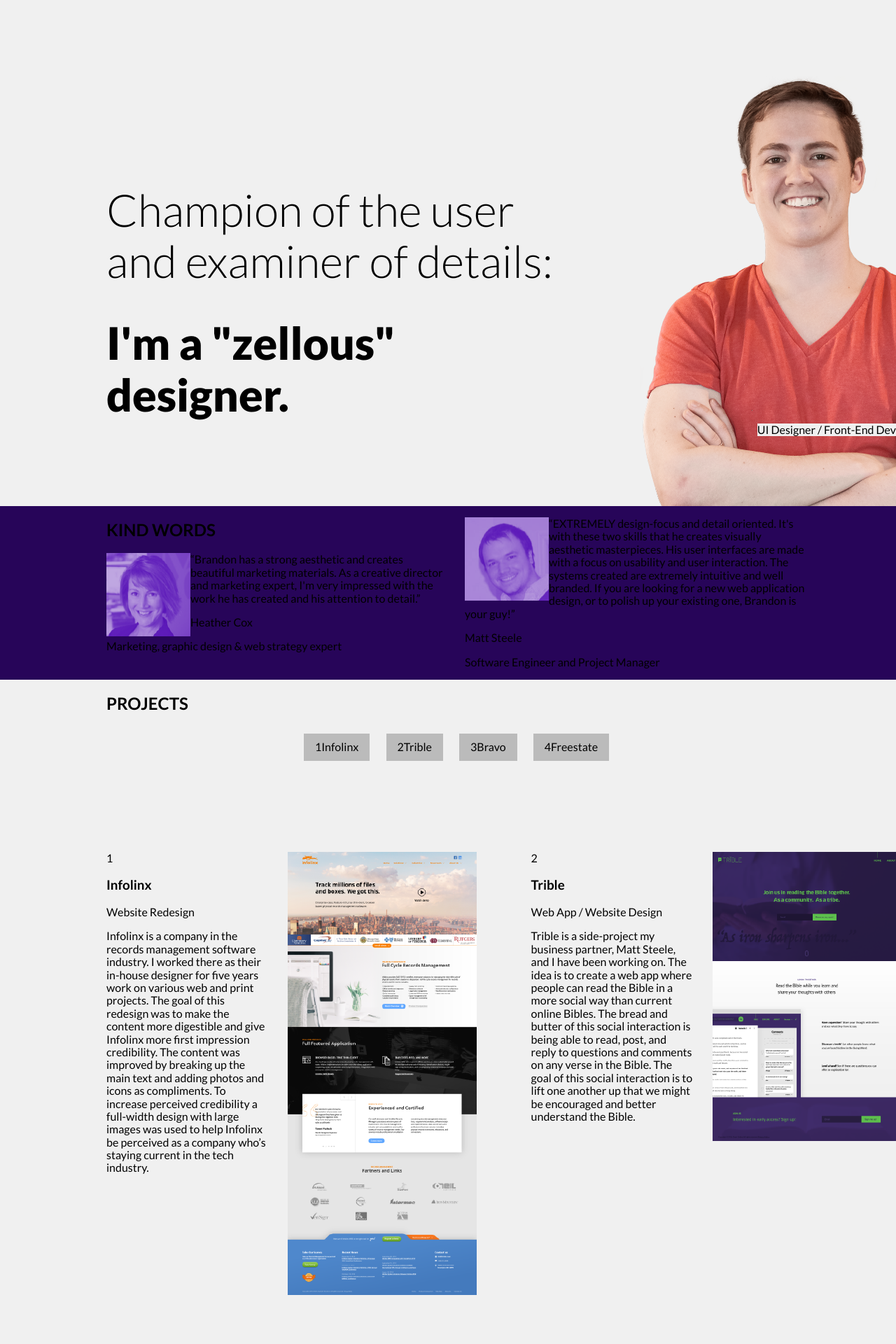
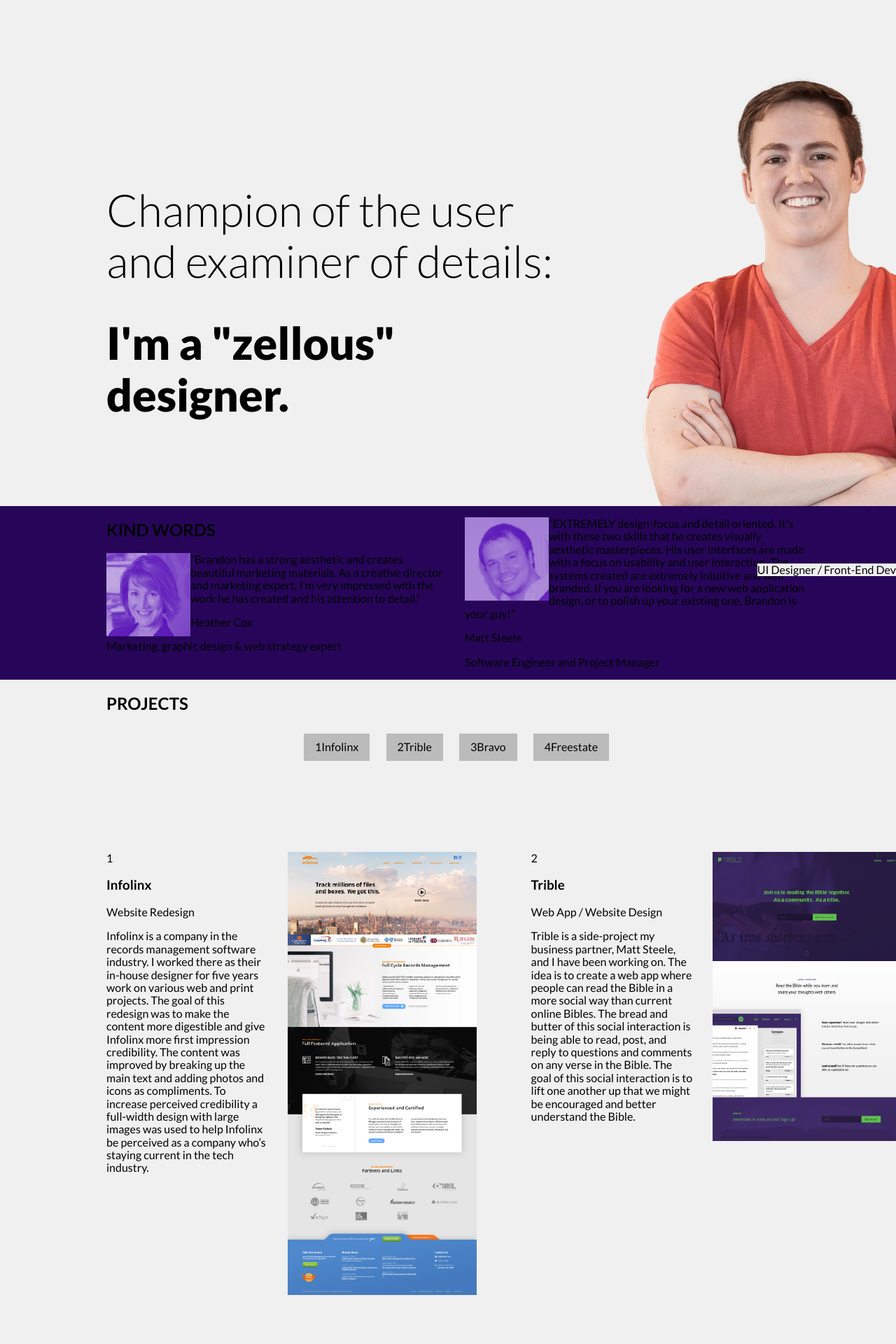
Before and after one commit to bzle/brandonz-me, a Jekyll site: the page built from index.html, in a window 1280 px wide. Shown: the top 1920 px of the page at 70% size. Built offline with Jekyll 4.4.1, drawn with Linux system fonts in a browser that asks for light colours; nearby versions of some CDN libraries.

Commit message:
Updated '/css/style.scss' via CloudCannon

```diff
--- a/css/style.scss
+++ b/css/style.scss
@@ -837,7 +837,7 @@ header {
     background-color: #F0F0F0;
     position: absolute;
     right: 0;
-    bottom: 100px;
+    bottom: -100px;
     text-align: right;
 }
 .my-name {
```
